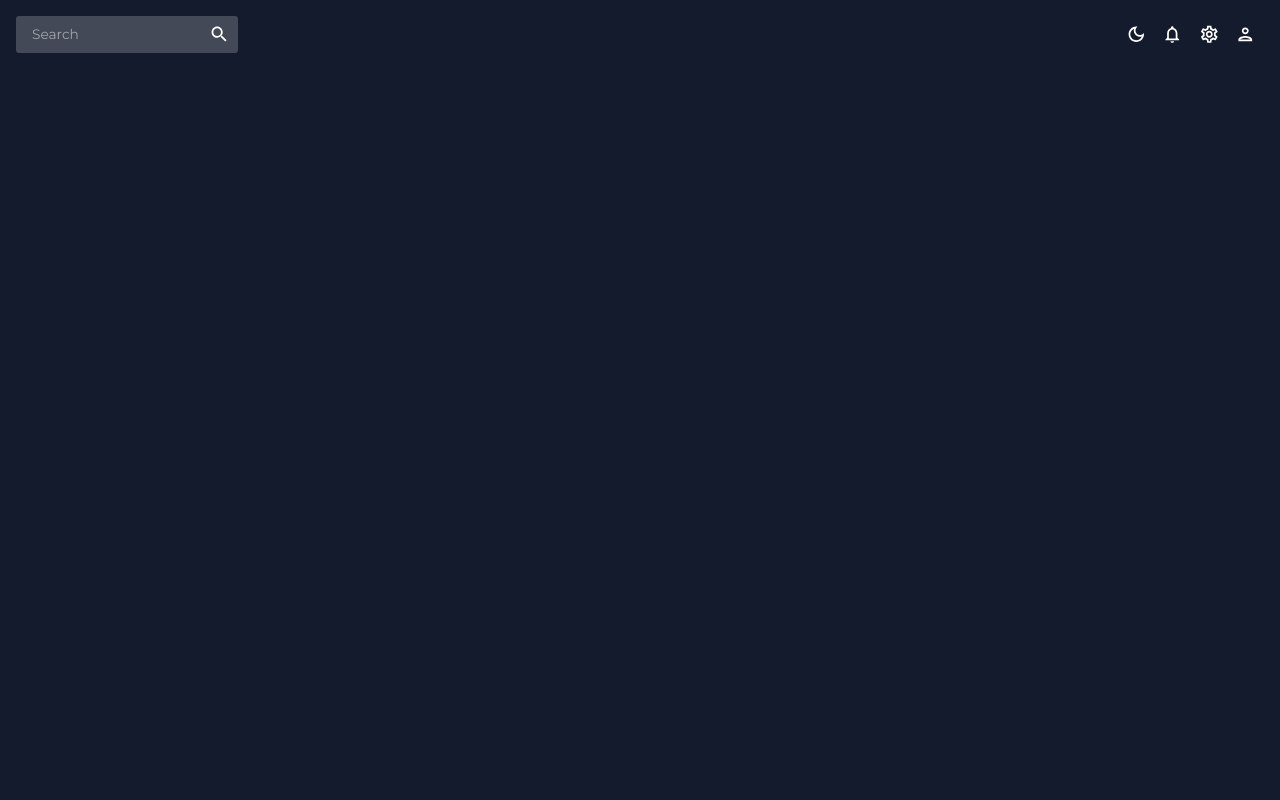
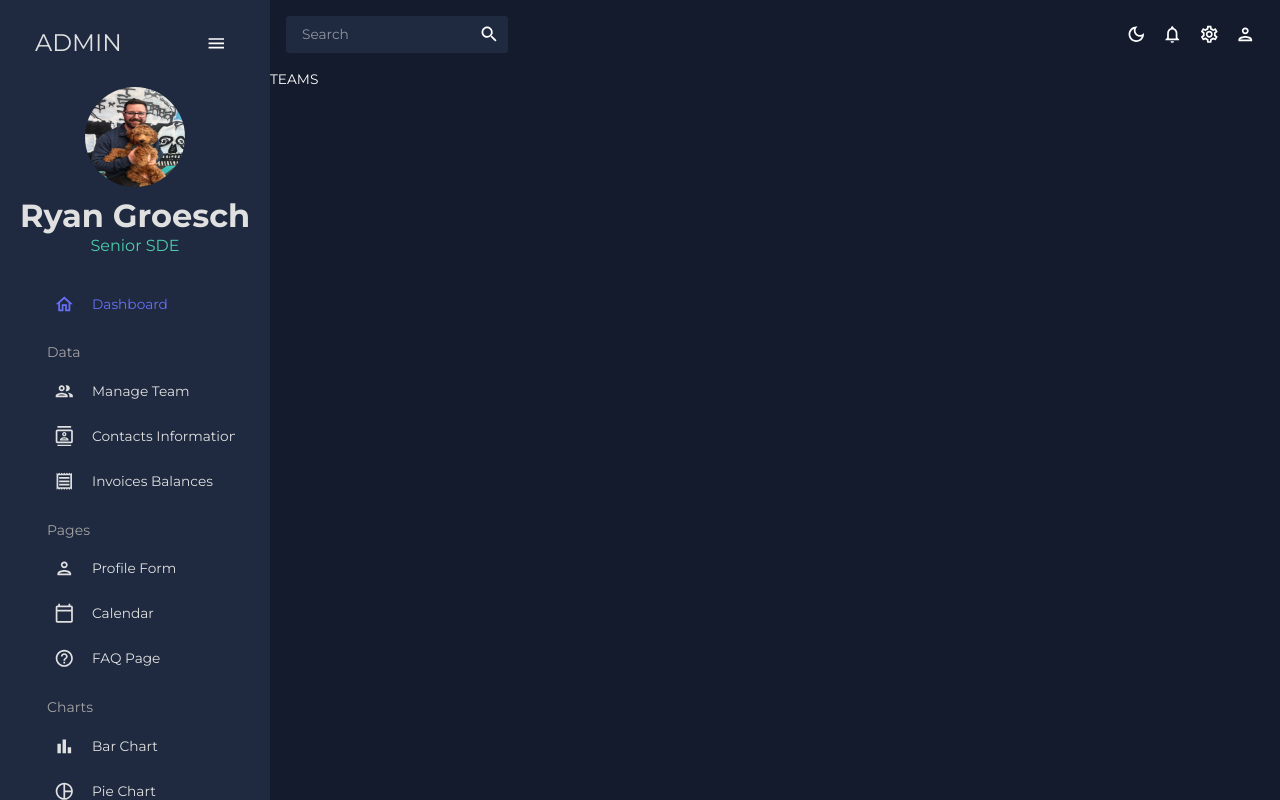
Before and after one commit to ryan-g13/admin-portal, a React (Create React App) app in the folder admin-portal/: page /team in a window 1280 px wide. Built offline with nearby package versions, Linux system fonts and the light colour scheme.

Commit message:
Sidebar completed, added layout for dashboard, profile picture added, Teams is WIP

```diff
--- a/admin-portal/src/App.js
+++ b/admin-portal/src/App.js
@@ -1,16 +1,44 @@
 import { ColorModeContext, useMode } from "./theme";
 import { CssBaseline, ThemeProvider } from "@mui/material";
+import { Routes, Route } from "react-router-dom";
 import Header from './scenes/global/Header';
+import Sidebar from './scenes/global/Sidebar';
+import Dashboard from './scenes/dashboard';
+import Team from './scenes/Team';
+// import Invoices from './scenes/Invoices';
+// import Calendar from './scenes/Calendar';
+// import Contacts from './scenes/Contacts';
+// import Bar from './scenes/Bar';
+// import Form from './scenes/Form';
+// import Line from './scenes/Line';
+// import Pie from './scenes/Pie';
+// import FAQ from './scenes/FAQ';
+// import Geography from './scenes/Geography';
 
 function App() {
   const [theme, colorMode] = useMode();
+
   return (
     <ColorModeContext.Provider value={colorMode}>
       <ThemeProvider theme={theme}>
         <CssBaseline />
         <div className="app">
+          <Sidebar />
           <main className="content">
             <Header />
+            <Routes>
+              <Route path='/' element={<Dashboard/>} />
+              <Route path='/team' element={<Team/>} />
+              {/* <Route path='/contacts' element={<Contacts/>} /> */}
+              {/* <Route path='/invoices' element={<Invoices/>} /> */}
+              {/* <Route path='/bar' element={<Bar/>} /> */}
+              {/* <Route path='/form' element={<Form/>} /> */}
+              {/* <Route path='/line' element={<Line/>} /> */}
+              {/* <Route path='/pie' element={<Pie/>} /> */}
+              {/* <Route path='/faq' element={<FAQ/>} /> */}
+              {/* <Route path='/geography' element={<Geography/>} /> */}
+              {/* <Route path='/calendar' element={<Calendar/>} /> */}
+            </Routes>
           </main>
         </div>
       </ThemeProvider>
--- /dev/null
+++ b/admin-portal/src/components/SubHeader.jsx
@@ -0,0 +1,16 @@
+import { Typography, Box, useTheme } from '@mui/material';
+import { tokens } from '../theme';
+
+const SubHeader = ({ title, subtitle}) => {
+  const theme = useTheme();
+  const colors = tokens(theme.palette.mode);
+
+  return(
+    <Box mb="30px">
+      <Typography variant="h2" color={colors.gray[100]} fontWeight="bold" sx={{mb: '5px'}}>{title}</Typography>
+      <Typography variant="h5" color={colors.greenAccent[400]}>{subtitle}</Typography>
+    </Box>
+  )
+}
+
+export default SubHeader;
--- /dev/null
+++ b/admin-portal/src/scenes/Team/index.jsx
@@ -0,0 +1,11 @@
+import { Box, Typography, useTheme } from '@mui/material';
+import { DataGrid } from '@mui/x-data-grid';
+import {tokens} from '../../theme';
+
+const Team = () => {
+  return(
+    <div>TEAMS</div>
+  )
+}
+
+export default Team;
--- a/admin-portal/src/scenes/dashboard/index.jsx
+++ b/admin-portal/src/scenes/dashboard/index.jsx
@@ -1,7 +1,13 @@
+import { Box } from '@mui/material';
+import SubHeader from "../../components/SubHeader";
+
 const Dashboard = () => {
-    return (<div>
-        Dashboard
-    </div>
+    return (
+    <Box m='20px'>
+        <Box display='flex' justifyContent="space-between" alignItems='center'>
+            <SubHeader title='Dashboard' subtitle='Welcome to your dashboard' />
+        </Box>
+    </Box>
     )
 }
 
--- a/admin-portal/src/scenes/global/Sidebar.jsx
+++ b/admin-portal/src/scenes/global/Sidebar.jsx
@@ -1,7 +1,226 @@
+import { useState} from 'react';
+import { ProSidebar, Menu, MenuItem } from 'react-pro-sidebar';
+import 'react-pro-sidebar/dist/css/styles.css';
+import { Box, IconButton, Typography, useTheme } from '@mui/material';
+import { Link } from 'react-router-dom';
+import { tokens } from '../../theme';
+import HomeOutlinedIcon from '@mui/icons-material/HomeOutlined';
+import PeopleOutlinedIcon from '@mui/icons-material/PeopleOutlined';
+import ContactsOutlinedIcon from '@mui/icons-material/ContactsOutlined';
+import ReceiptOutlinedIcon from '@mui/icons-material/ReceiptOutlined';
+import PersonOutlinedIcon from '@mui/icons-material/PersonOutlined';
+import CalendarTodayOutlinedIcon from '@mui/icons-material/CalendarTodayOutlined';
+import HelpOutlineIcon from '@mui/icons-material/HelpOutline';
+import BarChartOutlinedIcon from '@mui/icons-material/BarChartOutlined';
+import PieChartOutlineOutlinedIcon from '@mui/icons-material/PieChartOutlineOutlined';
+import TimelineOutlinedIcon from '@mui/icons-material/TimelineOutlined';
+import MenuOutlinedIcon from '@mui/icons-material/MenuOutlined';
+import MapOutlinedIcon from '@mui/icons-material/MapOutlined';
+
+const Item = ({ title, to, icon, selected, setSelected }) => {
+    const theme = useTheme();
+    const colors = tokens(theme.palette.mode);
+    return (
+      <MenuItem
+        active={selected === title}
+        style={{
+          color: colors.gray[100],
+        }}
+        onClick={() => setSelected(title)}
+        icon={icon}
+      >
+        <Typography>{title}</Typography>
+        <Link to={to} />
+      </MenuItem>
+    );
+  };
+
+
 const Sidebar = () => {
-    return (<div>
-        Sidebar
-    </div>
+    const theme = useTheme();
+    const colors = tokens(theme.palette.mode);
+    const [isCollapsed, setIsCollapsed] = useState(false);
+    const [selected, setSelected] = useState('Dashboard');
+
+    return (
+    <Box sx={{
+        "& .pro-sidebar-inner": {
+            background: `${colors.primary[400]} !important`
+        },
+        "& .pro-icon-wrapper": {
+            backgroundColor: 'transparent !important'
+        },
+        "& .pro-inner-item": {
+            padding: "5px 35px 5px 20px !important"
+        },
+        "& .pro-inner-item:hover": {
+            color: "#868dfb !important"
+        },
+        "& .pro-menu-item.active": {
+            color: "#6870fa !important"
+        }
+    }}>
+      <ProSidebar collapsed={isCollapsed}>
+        <Menu iconShape="square">
+          {/* LOGO AND MENU ICON */}
+          <MenuItem
+            onClick={() => setIsCollapsed(!isCollapsed)}
+            icon={isCollapsed ? <MenuOutlinedIcon /> : undefined}
+            style={{
+              margin: "10px 0 20px 0",
+              color: colors.gray[100],
+            }}
+          >
+            {!isCollapsed && (
+              <Box
+                display="flex"
+                justifyContent="space-between"
+                alignItems="center"
+                ml="15px"
+              >
+                <Typography variant="h3" color={colors.gray[100]}>
+                  ADMIN
+                </Typography>
+                <IconButton onClick={() => setIsCollapsed(!isCollapsed)}>
+                  <MenuOutlinedIcon />
+                </IconButton>
+              </Box>
+            )}
+          </MenuItem>
+
+          {!isCollapsed && (
+            <Box mb="25px">
+              <Box display="flex" justifyContent="center" alignItems="center">
+                <img
+                  alt="profile-user"
+                  width="100px"
+                  height="100px"
+                  src={`../../assets/DoggoProfilePicture.jpg`}
+                  style={{ cursor: "pointer", borderRadius: "50%" }}
+                />
+              </Box>
+              <Box textAlign="center">
+                <Typography
+                  variant="h2"
+                  color={colors.gray[100]}
+                  fontWeight="bold"
+                  sx={{ m: "10px 0 0 0" }}
+                >
+                  Ryan Groesch
+                </Typography>
+                <Typography variant="h5" color={colors.greenAccent[500]}>
+                  Senior SDE
+                </Typography>
+              </Box>
+            </Box>
+          )}
+
+          <Box paddingLeft={isCollapsed ? undefined : "10%"}>
+            <Item
+              title="Dashboard"
+              to="/"
+              icon={<HomeOutlinedIcon />}
+              selected={selected}
+              setSelected={setSelected}
+            />
+
+            <Typography
+              variant="h6"
+              color={colors.gray[300]}
+              sx={{ m: "15px 0 5px 20px" }}
+            >
+              Data
+            </Typography>
+            <Item
+              title="Manage Team"
+              to="/team"
+              icon={<PeopleOutlinedIcon />}
+              selected={selected}
+              setSelected={setSelected}
+            />
+            <Item
+              title="Contacts Information"
+              to="/contacts"
+              icon={<ContactsOutlinedIcon />}
+              selected={selected}
+              setSelected={setSelected}
+            />
+            <Item
+              title="Invoices Balances"
+              to="/invoices"
+              icon={<ReceiptOutlinedIcon />}
+              selected={selected}
+              setSelected={setSelected}
+            />
+
+            <Typography
+              variant="h6"
+              color={colors.gray[300]}
+              sx={{ m: "15px 0 5px 20px" }}
+            >
+              Pages
+            </Typography>
+            <Item
+              title="Profile Form"
+              to="/form"
+              icon={<PersonOutlinedIcon />}
+              selected={selected}
+              setSelected={setSelected}
+            />
+            <Item
+              title="Calendar"
+              to="/calendar"
+              icon={<CalendarTodayOutlinedIcon />}
+              selected={selected}
+              setSelected={setSelected}
+            />
+            <Item
+              title="FAQ Page"
+              to="/faq"
+              icon={<HelpOutlineIcon />}
+              selected={selected}
+              setSelected={setSelected}
+            />
+
+            <Typography
+              variant="h6"
+              color={colors.gray[300]}
+              sx={{ m: "15px 0 5px 20px" }}
+            >
+              Charts
+            </Typography>
+            <Item
+              title="Bar Chart"
+              to="/bar"
+              icon={<BarChartOutlinedIcon />}
+              selected={selected}
+              setSelected={setSelected}
+            />
+            <Item
+              title="Pie Chart"
+              to="/pie"
+              icon={<PieChartOutlineOutlinedIcon />}
+              selected={selected}
+              setSelected={setSelected}
+            />
+            <Item
+              title="Line Chart"
+              to="/line"
+              icon={<TimelineOutlinedIcon />}
+              selected={selected}
+              setSelected={setSelected}
+            />
+            <Item
+              title="Geography Chart"
+              to="/geography"
+              icon={<MapOutlinedIcon />}
+              selected={selected}
+              setSelected={setSelected}
+            />
+          </Box>
+        </Menu>
+      </ProSidebar>
+    </Box>
     )
 }
 
--- a/admin-portal/src/theme.js
+++ b/admin-portal/src/theme.js
@@ -20,7 +20,7 @@
         100: "#d0d1d5",
         200: "#a1a4ab",
         300: "#727681",
-        400: "#434957",
+        400: "#1f2a40",
         500: "#141b2d",
         600: "#101624",
         700: "#0c101b",
```
Also changed, not shown: admin-portal/public/assets/DoggoProfilePicture.jpg (added).
